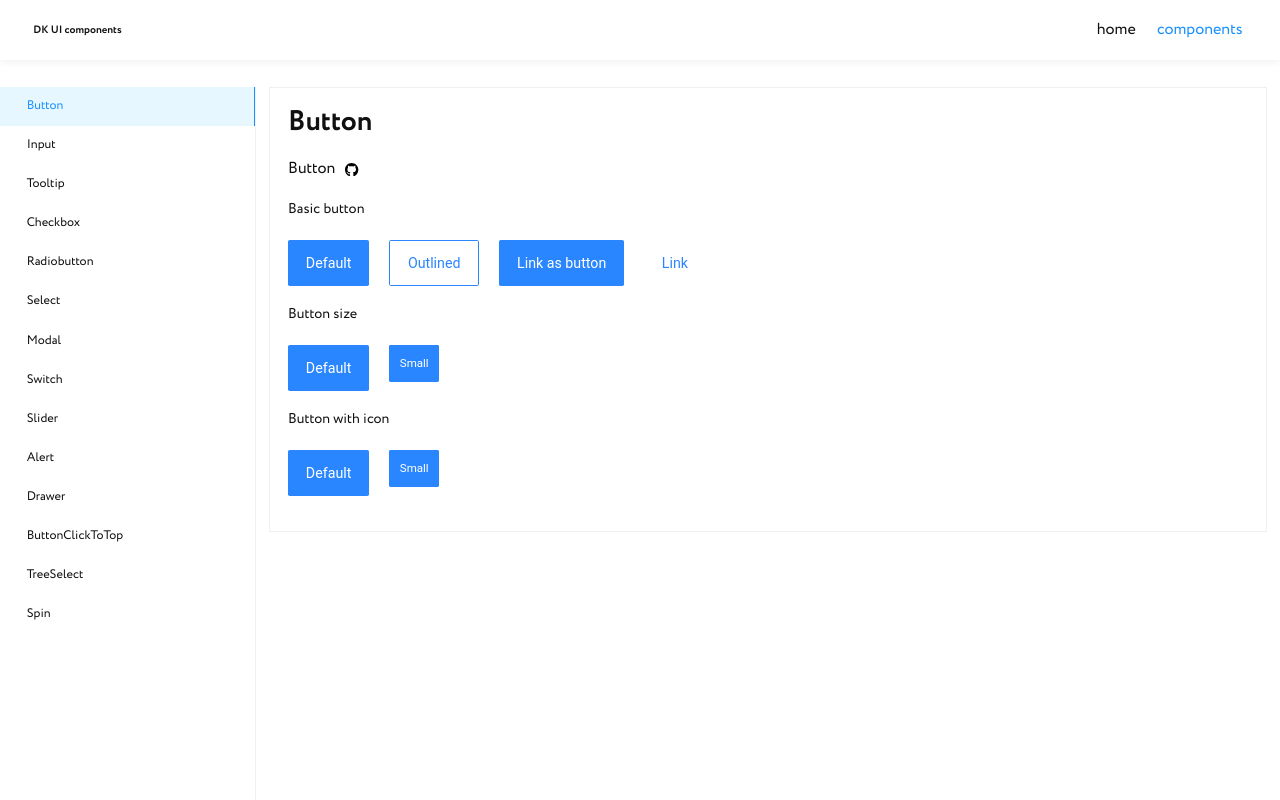
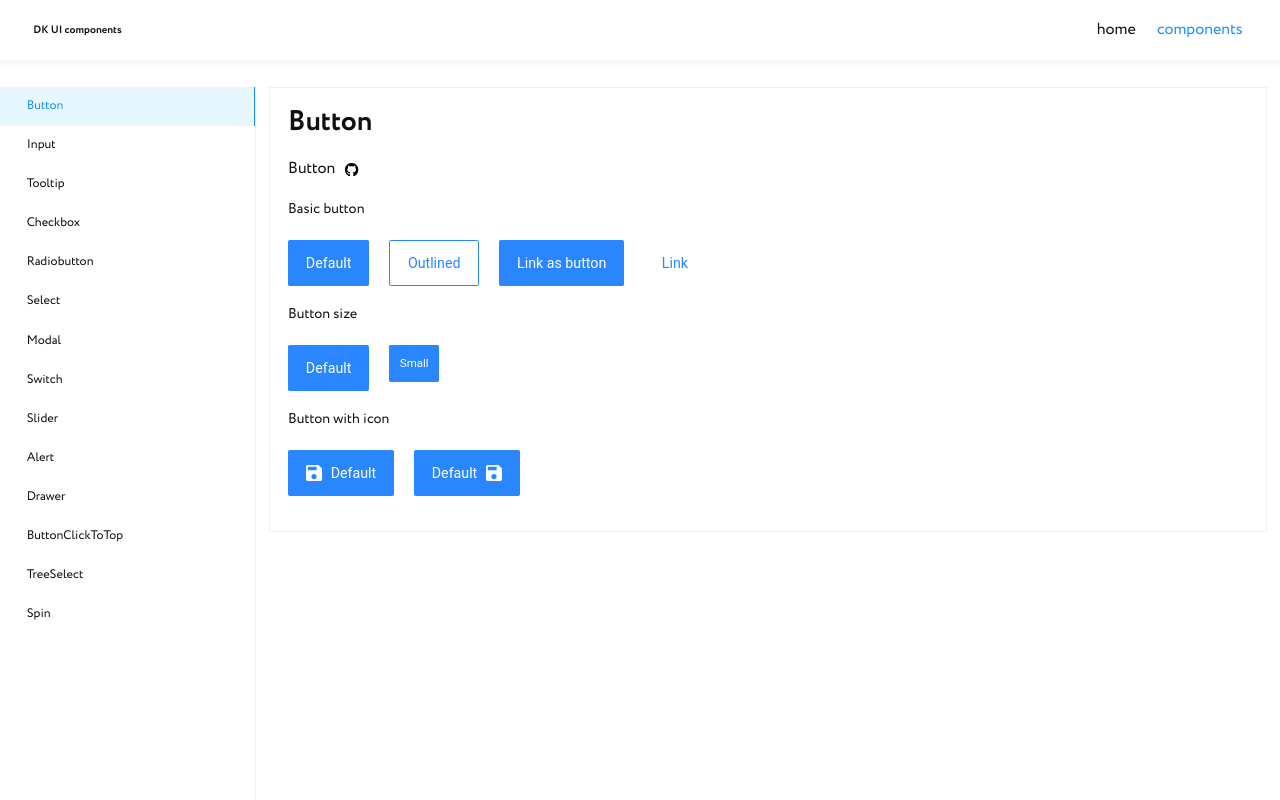
Before and after one commit to deniskeller/my-custom-components-library, a Next.js app: page /components/button in a window 1280 px wide. Built offline with nearby package versions, Linux system fonts and the light colour scheme.

Commit message:
update BaseButton

```diff
--- a/src/components/base/BaseButton/BaseButton.module.scss
+++ b/src/components/base/BaseButton/BaseButton.module.scss
@@ -41,6 +41,19 @@
   &:active {
     transform: scale(0.95);
   }
+
+	svg {
+		width: em(18px);
+		height: em(18px);
+	}
+
+	&_StartIcon svg{
+		margin-right: em(10px);
+	}
+
+	&_EndIcon svg{
+		margin-left: em(10px);
+	}
 }
 
 //default
--- a/src/components/base/BaseButton/BaseButton.tsx
+++ b/src/components/base/BaseButton/BaseButton.tsx
@@ -37,7 +37,9 @@ export default function Button<E extends ElementType = typeof defaultElement>({
     <TagName
       className={`${s.Button} ${s['Button_' + variant + '_variant']} ${
         s['Button_' + variant + '_color']
-      } ${s['Button_' + size]} ${className}`}
+      } ${s['Button_' + size]} ${startIcon ? s.Button_StartIcon : ''} ${
+        endIcon ? s.Button_EndIcon : ''
+      } ${className}`}
       {...otherProps}
       disabled={disabled}
       onClick={onClick}
--- a/src/view/components/Button/Button.tsx
+++ b/src/view/components/Button/Button.tsx
@@ -78,10 +78,29 @@ const Button: React.FC<Props> = () => {
         <p className="Mb20">Button with icon</p>
 
         <div className="Block">
-          <BaseButton>Default</BaseButton>
+          <BaseButton
+            startIcon={
+              <BaseIcon
+                viewBox="0 0 18 18"
+                fill="white"
+                icon={ALL_ICONS.SAVE}
+              />
+            }
+          >
+            Default
+          </BaseButton>
 
-          <BaseButton className="Ml20" size="small">
-            Small
+          <BaseButton
+            endIcon={
+              <BaseIcon
+                viewBox="0 0 18 18"
+                fill="white"
+                icon={ALL_ICONS.SAVE}
+              />
+            }
+            className="Ml20"
+          >
+            Default
           </BaseButton>
         </div>
       </div>
```
